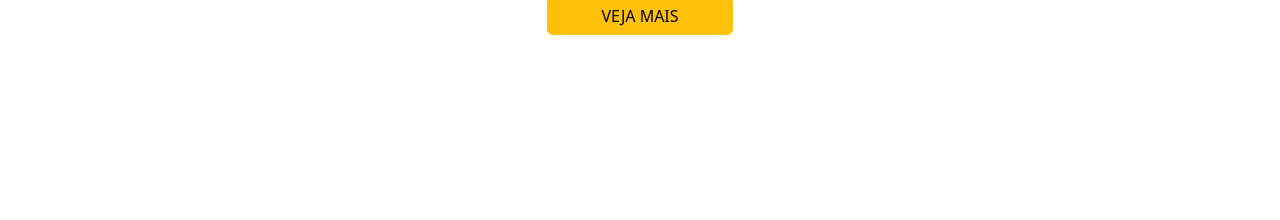
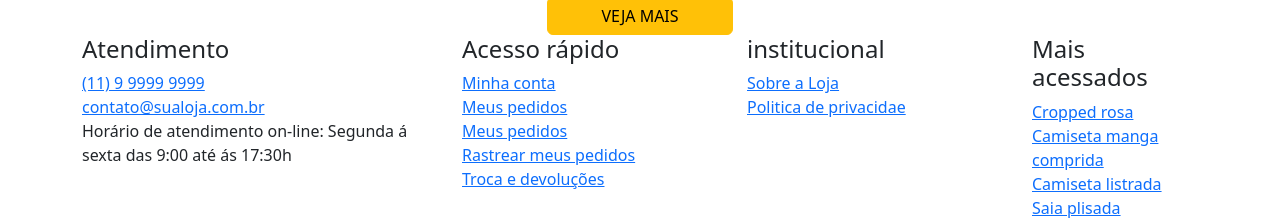
Before and after one commit to paulovitorlr/loja-virtual, a website: page index.html in a window 1280 px wide. Shown: the part 695-915 px from the top of the page. Before the commit the page ends 800 px from the top, so only its background shows below. Drawn offline with nearby package versions, Linux system fonts and the light colour scheme.

Commit message:
criação do footer HTML

```diff
--- a/index.html
+++ b/index.html
@@ -142,6 +142,7 @@
     </nav>
     <!-- END MENU DO SITE -->
 
+    <!-- MAIN -->
 <main>
     <!-- END BANNERS PROMOCIONAIS ROTATIVOS -->
     <section id="carouselExampleControls" class="container carousel slide" data-ride="carousel">
@@ -349,6 +350,120 @@
 </section>
 <!-- END CONTAINER PRODUTOS -->
 </main>
+    <!-- END MAIN -->
+
+    <!-- FOOTER -->
+<footer class="container-fluid">
+    <section class="container">
+        <section class="row">
+            <!-- ATENDIMENTO -->
+            <article class="col-md-4">
+                <h4>
+                    Atendimento
+                </h4>
+
+                <ul class="nav flex-column">
+                    <li class="nav-item">
+                        <a href="tel:+5511999999999">(11) 9 9999 9999</a>
+                    </li>
+
+                    <li class="nav-item">
+                        <a href="mailto:contato@sualoja.com.br">contato@sualoja.com.br</a>
+                    </li>
+
+                    <li class="nav-item">
+                        Horário de atendimento on-line: Segunda á sexta das 9:00 até ás 17:30h
+                    </li>
+                </ul>
+            </article>
+            <!-- END ATENDIMENTO -->
+
+              <!-- ACESSO RÁPIDO -->
+                <article class="col-md-3">
+                <h4>
+                    Acesso rápido
+                </h4>
+
+                <ul class="nav flex-column">
+                    <li class="nav-item">
+                        <a href="#">Minha conta</a>
+                    </li>
+
+                    <li class="nav-item">
+                        <a href="#">Meus pedidos</a>
+                    </li>
+
+                      <li class="nav-item">
+                        <a href="#">Meus pedidos</a>
+                    </li>
+
+                    <li class="nav-item">
+                         <a href="#">Rastrear meus pedidos</a>
+                    </li>
+
+                   <li class="nav-item">
+                        <a href="#">Troca e devoluções</a>
+                    </li>
+                </ul>
+            </article>
+            <!-- END ACESSO RÁPIDO -->
+
+            <!-- INSTITUCIONAL -->
+            <article class="col-md-3">
+                    <h4>
+                        institucional
+                    </h4>
+
+                <ul class="nav flex-column">
+                    <li class="nav-item">
+                        <a href="#">Sobre a Loja</a>
+                    </li>
+
+                    <li>
+                        <a href="#">Politica de privacidae</a>
+                    </li>
+                </ul>
+
+            </article>
+            <!-- END INSTITUCIONAL -->
+
+                 <!-- MAIS ACESSADOS -->
+                <article class="col-md-2">
+                <h4>
+                    Mais acessados
+                </h4>
+                <ul class="nav flex-column">
+                    <li class="nav-item">
+                        <a href="#">Cropped rosa</a>
+                    </li>
+
+                    <li class="nav-item">
+                        <a href="#">Camiseta manga comprida</a>
+                    </li>
+
+                    <li class="nav-item">
+                        <a href="#">Camiseta listrada</a>
+                    </li>
+
+                     <li class="nav-item">
+                        <a href="#">Saia plisada</a>
+                    </li>
+                </ul>
+            </article>
+            <!-- END ACESSADOS -->
+        </section>
+    </section>
+
+
+
+
+
+
+
+
+</footer>
+    <!-- END FOOTER -->
+
 
     <!-- Arquivos Bootstrap -->
    <script src="https://code.jquery.com/jquery-3.5.1.slim.min.js" crossorigin="anonymous"></script>
```
